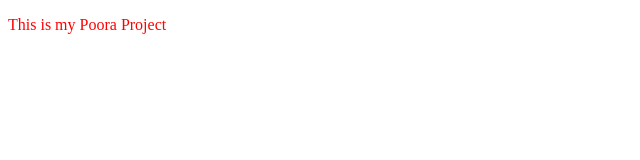
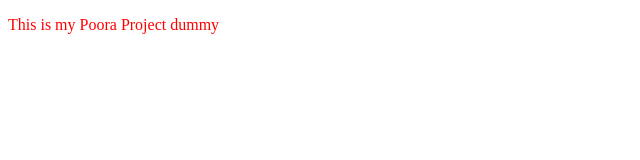
Before and after one commit to ramansaini14/temp, a plain HTML site: page index.html in a window 1280 px wide. Shown: the full height of the page, 0-640 px from the left. Drawn offline with Linux system fonts and the light colour scheme.

Commit message:
modifiedCommit

```diff
--- a/index.html
+++ b/index.html
@@ -7,6 +7,6 @@
     <link rel="stylesheet" href="style.css">
 </head>
 <body>
-    <p>This is my Poora Project</p>
+    <p>This is my Poora Project dummy</p>
 </body>
 </html>
```
